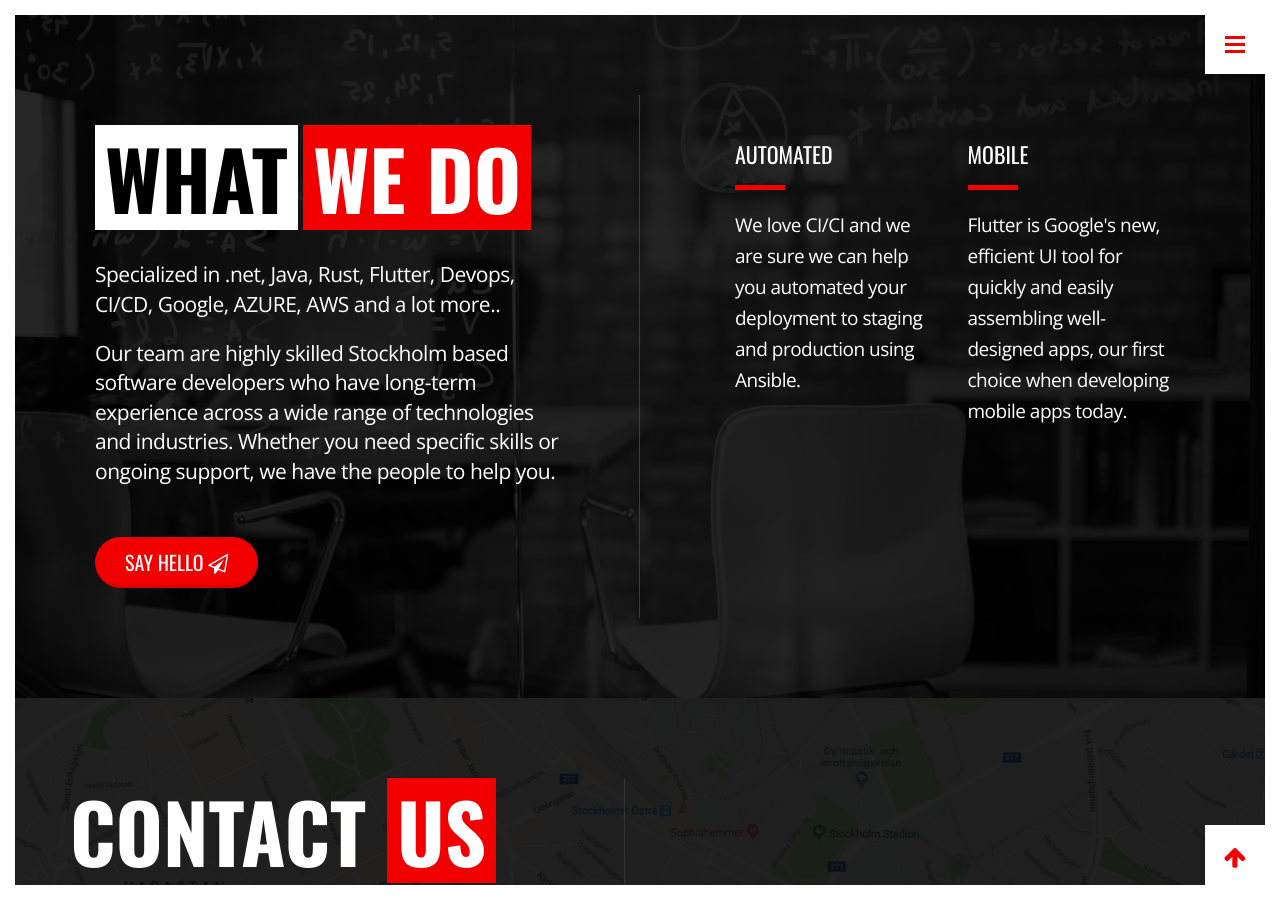
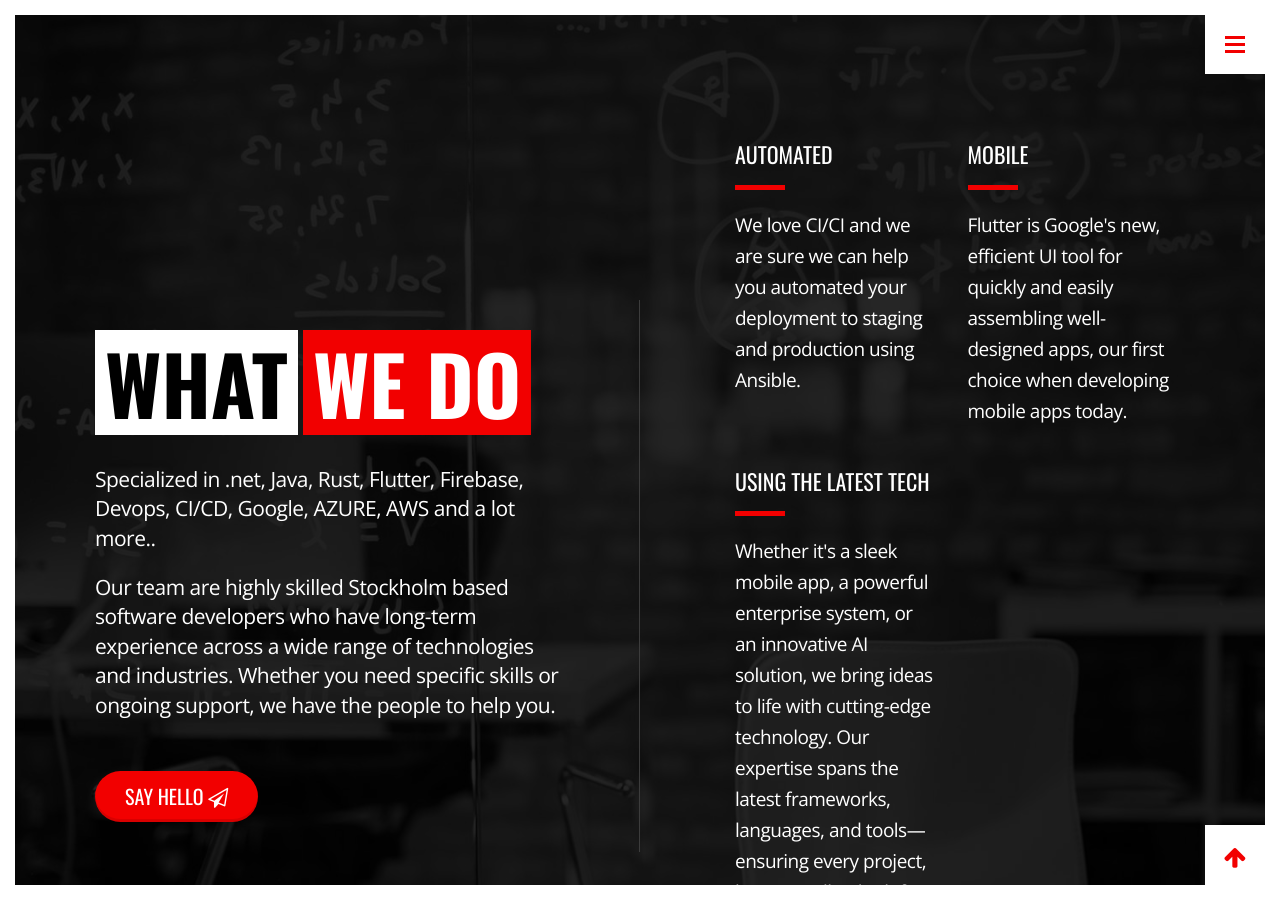
Before and after one commit to teamtau/teamtau.github.io, a Jekyll site: the page built from index.html, in a window 1280 px wide and 900 px high, scrolled down 885 px. Built offline with Jekyll 4.4.1, drawn with Linux system fonts in a browser that asks for light colours; some web fonts are replaced; some of the changed text lies outside the part shown.

Commit message:
Update index.html

```diff
--- a/index.html
+++ b/index.html
@@ -8,7 +8,7 @@ layout: default
 <section id="section-intro" class="intro-parallax full-height">
 
     <!-- Element background image (parallax) -->
-    <div class="full-cover intro-parallax-image bg-image" style="background-image: url(assets/img/intro/slider/intro-slide-bg-5.jpeg);"></div>
+    <div class="full-cover intro-parallax-image bg-image" style="background-image: url(assets/img/intro/slider/intro-slide-bg-3.jpg);"></div>
 
     <!-- Element cover -->
     <div class="cover"></div>
@@ -50,7 +50,7 @@ layout: default
                         </div>
                         <!-- End Heading -->
 
-                        <p class="lead">Specialized in .net, Java, Rust, Flutter, Devops, CI/CD, Google, AZURE, AWS and a lot more..</p>
+                        <p class="lead">Specialized in .net, Java, Rust, Flutter, Firebase, Devops, CI/CD, Google, AZURE, AWS and a lot more..</p>
 
                         <p class="lead">
                             Our team are highly skilled Stockholm based software developers who have long-term experience across a wide range of technologies and industries. Whether you need specific skills or ongoing support, we have the people to help you.
@@ -93,6 +93,19 @@ layout: default
                                     </div>
                                 </div>
 
+					   <div class="col col-12 col-md-6">
+                                    <div class="info-box">
+                                        <div class="info-box-heading">
+                                            <h3>Using the Latest Tech</h3>
+                                            <div class="divider"></div>
+                                        </div>
+                                        <div class="info-box-info">
+                                            <p>Whether it's a sleek mobile app, a powerful enterprise system, or an innovative AI solution, we bring ideas to life with cutting-edge technology. Our expertise spans the latest frameworks, languages, and tools—ensuring every project, big or small, is built for performance, scalability, and future growth.</p>
+                                        </div>
+                                    </div>
+                                </div>
+
+
                             </div> <!-- /.row -->
                         </div>
                         <!-- End info box -->
```
